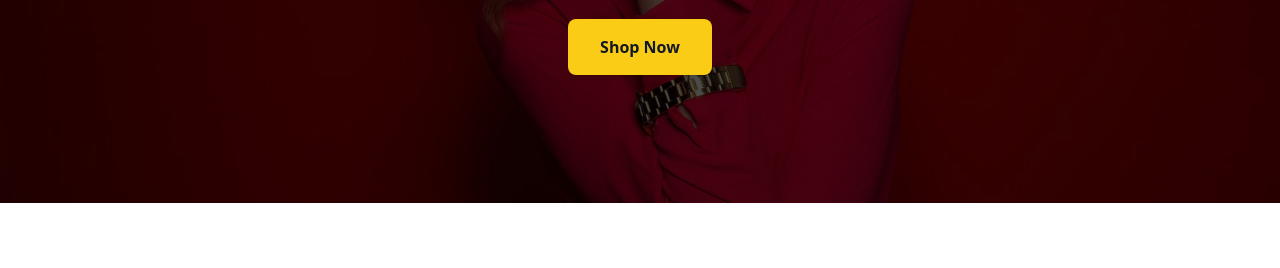
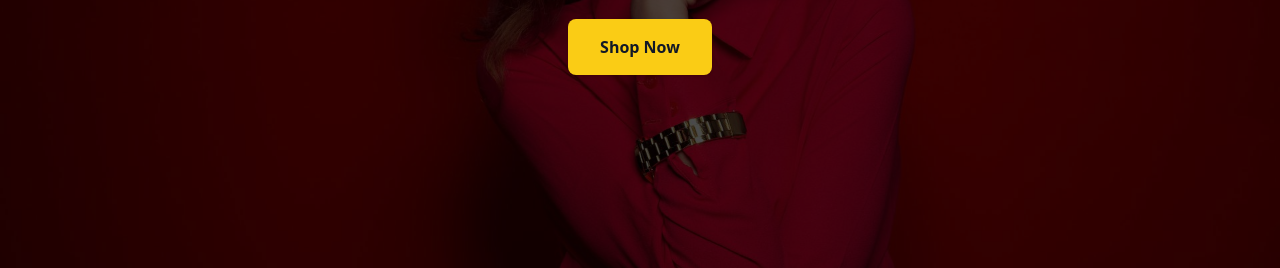
Before and after one commit to JAY21121967/ecommerce-homepage-demo, a plain HTML site: page index.html in a window 1280 px wide. Shown: the part 353-621 px from the top of the page. Drawn offline with nearby package versions, Linux system fonts and the light colour scheme.

Commit message:
Update index.html

```diff
--- a/index.html
+++ b/index.html
@@ -12,7 +12,7 @@
   <!-- Hero Banner -->
   <!-- Header / Hero Section -->
 <!-- Header / Hero Section -->
-<header class="relative text-white bg-cover bg-center overflow-hidden" style="background-image: url('hero.jpg');">
+<header class="relative text-white bg-cover bg-center h-[650px] overflow-hidden" style="background-image: url('hero.jpg');">
   <!-- Dark Overlay -->
   <div class="absolute inset-0 bg-black opacity-70"></div>
 
```
